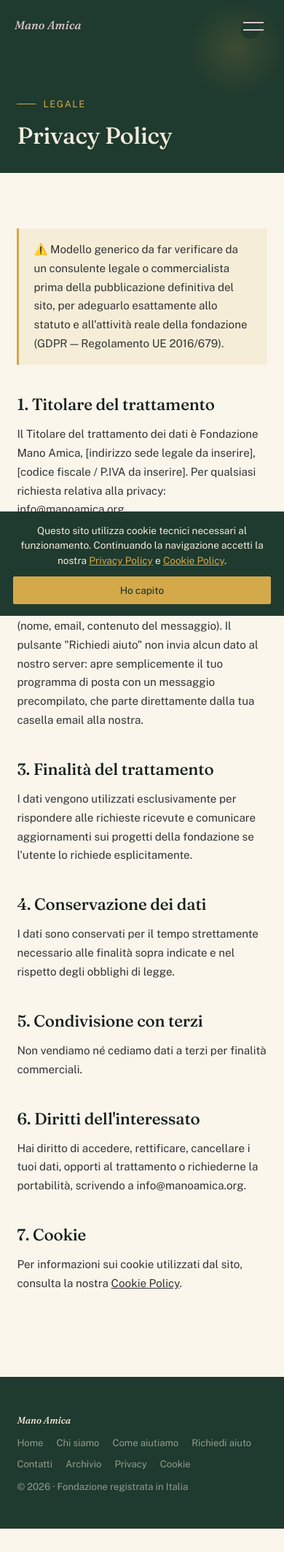
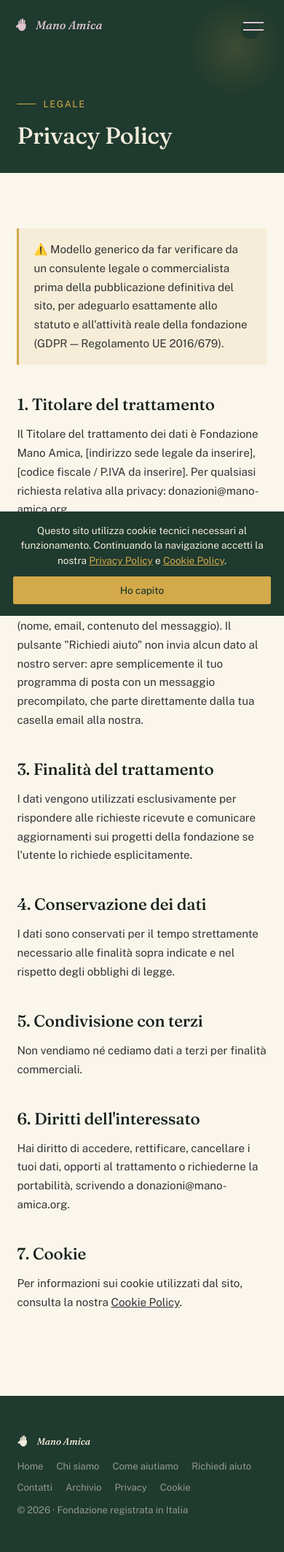
Before and after one commit to merite21/Mano-Amica, a PHP site: page /privacy.html in a window 390 px wide. Shown: the whole page at 73% size. Before the commit the page ends 2095 px from the top, so only its background shows below. Run offline with PHP 8.4, Linux system fonts and the light colour scheme.

Commit message:
Corrige l'email de contact, retire le faux numéro, ajuste des photos et ajoute un logo
- contatti.html/privacy.html/config.php : remplace le placeholder
  info@manoamica.org par la vraie adresse donazioni@mano-amica.org,
  et retire le numéro de téléphone factice (+39 0X XXXX XXXX)
- Ajuste le cadrage de plusieurs photos de groupe (object-position)
  pour éviter de couper des visages importants dans les vignettes
  carrées : hero (mobile), gallery-kids-1/2, gallery-doni-3
- Crée un logo original pour Mano Amica : une main ouverte stylisée
  (SVG), utilisée comme favicon et à côté du nom du site dans la
  barre de navigation et le footer de toutes les pages

```diff
--- a/assets/lang/en.json
+++ b/assets/lang/en.json
@@ -79,7 +79,6 @@
   "co_ph_msg": "Write your message here...",
   "co_submit": "Send message",
   "co_k_email": "Email",
-  "co_k_phone": "Phone",
   "co_k_address": "Address",
   "co_k_social": "Social",
   "co_v_address": "Italy",
--- a/assets/lang/fr.json
+++ b/assets/lang/fr.json
@@ -79,7 +79,6 @@
   "co_ph_msg": "Écrivez votre message ici...",
   "co_submit": "Envoyer le message",
   "co_k_email": "Email",
-  "co_k_phone": "Téléphone",
   "co_k_address": "Siège",
   "co_k_social": "Réseaux sociaux",
   "co_v_address": "Italie",
--- a/assets/lang/it.json
+++ b/assets/lang/it.json
@@ -79,7 +79,6 @@
   "co_ph_msg": "Scrivi qui il tuo messaggio...",
   "co_submit": "Invia messaggio",
   "co_k_email": "Email",
-  "co_k_phone": "Telefono",
   "co_k_address": "Sede",
   "co_k_social": "Social",
   "co_v_address": "Italia",
--- a/assets/styles.css
+++ b/assets/styles.css
@@ -40,6 +40,16 @@ img{display:block; max-width:100%;}
   color:#fff;
   text-decoration:none;
   letter-spacing:0.01em;
+  display:inline-flex;
+  align-items:center;
+  gap:9px;
+}
+.logo-mark{
+  width:20px; height:24px;
+  flex-shrink:0;
+}
+footer strong .logo-mark{
+  width:18px; height:22px;
 }
 .thread-toggle{
   width:52px; height:40px;
@@ -186,7 +196,7 @@ img{display:block; max-width:100%;}
   position:relative; z-index:1;
 }
 .hero-photo img{
-  width:100%; height:100%; object-fit:cover; display:block;
+  width:100%; height:100%; object-fit:cover; object-position:center top; display:block;
 }
 .hero-photo::after{
   content:''; position:absolute; inset:0;
@@ -330,7 +340,7 @@ footer{
   padding:6vh 6vw; font-size:.82rem;
   display:flex; justify-content:space-between; flex-wrap:wrap; gap:12px;
 }
-footer strong{ color:var(--cream); font-family:'Fraunces',serif; font-style:italic; font-weight:500; }
+footer strong{ color:var(--cream); font-family:'Fraunces',serif; font-style:italic; font-weight:500; display:inline-flex; align-items:center; gap:9px; }
 footer nav{ display:flex; gap:22px; flex-wrap:wrap; }
 footer nav a{ text-decoration:none; color:rgba(243,236,220,.55); transition:color .25s ease; }
 footer nav a:hover{ color:var(--gold); }
--- a/chi-siamo.html
+++ b/chi-siamo.html
@@ -16,7 +16,7 @@
 <body>
 
   <div class="topbar">
-    <a href="index.html" class="logo">Mano Amica</a>
+    <a href="index.html" class="logo"><svg class="logo-mark" viewBox="0 0 100 120" aria-hidden="true" focusable="false"><g fill="currentColor"><rect x="26" y="34" width="10" height="34" rx="5"/><rect x="38" y="22" width="10" height="46" rx="5"/><rect x="50" y="16" width="10" height="52" rx="5"/><rect x="62" y="26" width="10" height="42" rx="5"/><path d="M22 62 Q22 100 50 102 Q78 100 78 62 L78 56 Q50 50 22 56 Z"/><rect x="0" y="0" width="34" height="15" rx="7.5" transform="translate(6,68) rotate(-28)"/></g></svg><span>Mano Amica</span></a>
     <button class="thread-toggle" id="toggle" aria-label="Apri il menu"><span></span><span></span></button>
   </div>
 
@@ -77,7 +77,7 @@
   </section>
 
   <footer>
-    <strong>Mano Amica</strong>
+    <strong><svg class="logo-mark" viewBox="0 0 100 120" aria-hidden="true" focusable="false"><g fill="currentColor"><rect x="26" y="34" width="10" height="34" rx="5"/><rect x="38" y="22" width="10" height="46" rx="5"/><rect x="50" y="16" width="10" height="52" rx="5"/><rect x="62" y="26" width="10" height="42" rx="5"/><path d="M22 62 Q22 100 50 102 Q78 100 78 62 L78 56 Q50 50 22 56 Z"/><rect x="0" y="0" width="34" height="15" rx="7.5" transform="translate(6,68) rotate(-28)"/></g></svg><span>Mano Amica</span></strong>
     <nav><a href="index.html" data-i18n="nav_home">Home</a><a href="chi-siamo.html" data-i18n="nav_chi_siamo">Chi siamo</a><a href="come-aiutiamo.html" data-i18n="nav_come_aiutiamo">Come aiutiamo</a><a href="dona-ora.html" data-i18n="nav_dona_ora">Richiedi aiuto</a><a href="contatti.html" data-i18n="nav_contatti">Contatti</a><a href="archivio.html" data-i18n="nav_archivio">Archivio</a><a href="privacy.html">Privacy</a><a href="cookie-policy.html">Cookie</a></nav>
     <span data-i18n="footer_copyright">© 2026 · Fondazione registrata in Italia</span>
   </footer>
--- a/config.php
+++ b/config.php
@@ -7,4 +7,4 @@ define('SITE_URL', 'http://localhost:8000');
 // ATTENTION : en local (MAMP / php -S), l'envoi d'email réel ne fonctionne généralement pas
 // (il n'y a pas de serveur mail configuré sur ta machine) — c'est normal de voir une erreur
 // en local. Une fois hébergé chez un vrai hébergeur PHP, ça enverra pour de vrai.
-define('CONTACT_EMAIL', 'info@manoamica.org');
+define('CONTACT_EMAIL', 'donazioni@mano-amica.org');
--- a/cookie-policy.html
+++ b/cookie-policy.html
@@ -23,7 +23,7 @@
 <body>
 
   <div class="topbar">
-    <a href="index.html" class="logo">Mano Amica</a>
+    <a href="index.html" class="logo"><svg class="logo-mark" viewBox="0 0 100 120" aria-hidden="true" focusable="false"><g fill="currentColor"><rect x="26" y="34" width="10" height="34" rx="5"/><rect x="38" y="22" width="10" height="46" rx="5"/><rect x="50" y="16" width="10" height="52" rx="5"/><rect x="62" y="26" width="10" height="42" rx="5"/><path d="M22 62 Q22 100 50 102 Q78 100 78 62 L78 56 Q50 50 22 56 Z"/><rect x="0" y="0" width="34" height="15" rx="7.5" transform="translate(6,68) rotate(-28)"/></g></svg><span>Mano Amica</span></a>
     <button class="thread-toggle" id="toggle" aria-label="Apri il menu"><span></span><span></span></button>
   </div>
 
@@ -67,7 +67,7 @@
   </div>
 
   <footer>
-    <strong>Mano Amica</strong>
+    <strong><svg class="logo-mark" viewBox="0 0 100 120" aria-hidden="true" focusable="false"><g fill="currentColor"><rect x="26" y="34" width="10" height="34" rx="5"/><rect x="38" y="22" width="10" height="46" rx="5"/><rect x="50" y="16" width="10" height="52" rx="5"/><rect x="62" y="26" width="10" height="42" rx="5"/><path d="M22 62 Q22 100 50 102 Q78 100 78 62 L78 56 Q50 50 22 56 Z"/><rect x="0" y="0" width="34" height="15" rx="7.5" transform="translate(6,68) rotate(-28)"/></g></svg><span>Mano Amica</span></strong>
     <nav><a href="index.html" data-i18n="nav_home">Home</a><a href="chi-siamo.html" data-i18n="nav_chi_siamo">Chi siamo</a><a href="come-aiutiamo.html" data-i18n="nav_come_aiutiamo">Come aiutiamo</a><a href="dona-ora.html" data-i18n="nav_dona_ora">Richiedi aiuto</a><a href="contatti.html" data-i18n="nav_contatti">Contatti</a><a href="archivio.html" data-i18n="nav_archivio">Archivio</a><a href="privacy.html">Privacy</a><a href="cookie-policy.html">Cookie</a></nav>
     <span data-i18n="footer_copyright">© 2026 · Fondazione registrata in Italia</span>
   </footer>
--- a/dona-ora.html
+++ b/dona-ora.html
@@ -16,7 +16,7 @@
 <body>
 
   <div class="topbar">
-    <a href="index.html" class="logo">Mano Amica</a>
+    <a href="index.html" class="logo"><svg class="logo-mark" viewBox="0 0 100 120" aria-hidden="true" focusable="false"><g fill="currentColor"><rect x="26" y="34" width="10" height="34" rx="5"/><rect x="38" y="22" width="10" height="46" rx="5"/><rect x="50" y="16" width="10" height="52" rx="5"/><rect x="62" y="26" width="10" height="42" rx="5"/><path d="M22 62 Q22 100 50 102 Q78 100 78 62 L78 56 Q50 50 22 56 Z"/><rect x="0" y="0" width="34" height="15" rx="7.5" transform="translate(6,68) rotate(-28)"/></g></svg><span>Mano Amica</span></a>
     <button class="thread-toggle" id="toggle" aria-label="Apri il menu"><span></span><span></span></button>
   </div>
 
@@ -71,7 +71,7 @@
   </section>
 
   <footer>
-    <strong>Mano Amica</strong>
+    <strong><svg class="logo-mark" viewBox="0 0 100 120" aria-hidden="true" focusable="false"><g fill="currentColor"><rect x="26" y="34" width="10" height="34" rx="5"/><rect x="38" y="22" width="10" height="46" rx="5"/><rect x="50" y="16" width="10" height="52" rx="5"/><rect x="62" y="26" width="10" height="42" rx="5"/><path d="M22 62 Q22 100 50 102 Q78 100 78 62 L78 56 Q50 50 22 56 Z"/><rect x="0" y="0" width="34" height="15" rx="7.5" transform="translate(6,68) rotate(-28)"/></g></svg><span>Mano Amica</span></strong>
     <nav><a href="index.html" data-i18n="nav_home">Home</a><a href="chi-siamo.html" data-i18n="nav_chi_siamo">Chi siamo</a><a href="come-aiutiamo.html" data-i18n="nav_come_aiutiamo">Come aiutiamo</a><a href="dona-ora.html" data-i18n="nav_dona_ora">Richiedi aiuto</a><a href="contatti.html" data-i18n="nav_contatti">Contatti</a><a href="archivio.html" data-i18n="nav_archivio">Archivio</a><a href="privacy.html">Privacy</a><a href="cookie-policy.html">Cookie</a></nav>
     <span data-i18n="footer_copyright">© 2026 · Fondazione registrata in Italia</span>
   </footer>
--- a/index.html
+++ b/index.html
@@ -16,7 +16,7 @@
 <body>
 
   <div class="topbar">
-    <a href="index.html" class="logo">Mano Amica</a>
+    <a href="index.html" class="logo"><svg class="logo-mark" viewBox="0 0 100 120" aria-hidden="true" focusable="false"><g fill="currentColor"><rect x="26" y="34" width="10" height="34" rx="5"/><rect x="38" y="22" width="10" height="46" rx="5"/><rect x="50" y="16" width="10" height="52" rx="5"/><rect x="62" y="26" width="10" height="42" rx="5"/><path d="M22 62 Q22 100 50 102 Q78 100 78 62 L78 56 Q50 50 22 56 Z"/><rect x="0" y="0" width="34" height="15" rx="7.5" transform="translate(6,68) rotate(-28)"/></g></svg><span>Mano Amica</span></a>
     <button class="thread-toggle" id="toggle" aria-label="Apri il menu"><span></span><span></span></button>
   </div>
 
@@ -62,7 +62,7 @@
   </section>
 
   <footer>
-    <strong>Mano Amica</strong>
+    <strong><svg class="logo-mark" viewBox="0 0 100 120" aria-hidden="true" focusable="false"><g fill="currentColor"><rect x="26" y="34" width="10" height="34" rx="5"/><rect x="38" y="22" width="10" height="46" rx="5"/><rect x="50" y="16" width="10" height="52" rx="5"/><rect x="62" y="26" width="10" height="42" rx="5"/><path d="M22 62 Q22 100 50 102 Q78 100 78 62 L78 56 Q50 50 22 56 Z"/><rect x="0" y="0" width="34" height="15" rx="7.5" transform="translate(6,68) rotate(-28)"/></g></svg><span>Mano Amica</span></strong>
     <nav><a href="index.html" data-i18n="nav_home">Home</a><a href="chi-siamo.html" data-i18n="nav_chi_siamo">Chi siamo</a><a href="come-aiutiamo.html" data-i18n="nav_come_aiutiamo">Come aiutiamo</a><a href="dona-ora.html" data-i18n="nav_dona_ora">Richiedi aiuto</a><a href="contatti.html" data-i18n="nav_contatti">Contatti</a><a href="archivio.html" data-i18n="nav_archivio">Archivio</a><a href="privacy.html">Privacy</a><a href="cookie-policy.html">Cookie</a></nav>
     <span data-i18n="footer_copyright">© 2026 · Fondazione registrata in Italia</span>
   </footer>
--- a/privacy.html
+++ b/privacy.html
@@ -21,7 +21,7 @@
 <body>
 
   <div class="topbar">
-    <a href="index.html" class="logo">Mano Amica</a>
+    <a href="index.html" class="logo"><svg class="logo-mark" viewBox="0 0 100 120" aria-hidden="true" focusable="false"><g fill="currentColor"><rect x="26" y="34" width="10" height="34" rx="5"/><rect x="38" y="22" width="10" height="46" rx="5"/><rect x="50" y="16" width="10" height="52" rx="5"/><rect x="62" y="26" width="10" height="42" rx="5"/><path d="M22 62 Q22 100 50 102 Q78 100 78 62 L78 56 Q50 50 22 56 Z"/><rect x="0" y="0" width="34" height="15" rx="7.5" transform="translate(6,68) rotate(-28)"/></g></svg><span>Mano Amica</span></a>
     <button class="thread-toggle" id="toggle" aria-label="Apri il menu"><span></span><span></span></button>
   </div>
 
@@ -50,7 +50,7 @@
     <p class="legal-note">⚠️ Modello generico da far verificare da un consulente legale o commercialista prima della pubblicazione definitiva del sito, per adeguarlo esattamente allo statuto e all'attività reale della fondazione (GDPR — Regolamento UE 2016/679).</p>
 
     <h2>1. Titolare del trattamento</h2>
-    <p>Il Titolare del trattamento dei dati è Fondazione Mano Amica, [indirizzo sede legale da inserire], [codice fiscale / P.IVA da inserire]. Per qualsiasi richiesta relativa alla privacy: info@manoamica.org.</p>
+    <p>Il Titolare del trattamento dei dati è Fondazione Mano Amica, [indirizzo sede legale da inserire], [codice fiscale / P.IVA da inserire]. Per qualsiasi richiesta relativa alla privacy: donazioni@mano-amica.org.</p>
 
     <h2>2. Dati raccolti</h2>
     <p>Raccogliamo i dati che ci fornisci volontariamente tramite il modulo di contatto (nome, email, contenuto del messaggio). Il pulsante "Richiedi aiuto" non invia alcun dato al nostro server: apre semplicemente il tuo programma di posta con un messaggio precompilato, che parte direttamente dalla tua casella email alla nostra.</p>
@@ -65,14 +65,14 @@
     <p>Non vendiamo né cediamo dati a terzi per finalità commerciali.</p>
 
     <h2>6. Diritti dell'interessato</h2>
-    <p>Hai diritto di accedere, rettificare, cancellare i tuoi dati, opporti al trattamento o richiederne la portabilità, scrivendo a info@manoamica.org.</p>
+    <p>Hai diritto di accedere, rettificare, cancellare i tuoi dati, opporti al trattamento o richiederne la portabilità, scrivendo a donazioni@mano-amica.org.</p>
 
     <h2>7. Cookie</h2>
     <p>Per informazioni sui cookie utilizzati dal sito, consulta la nostra <a href="cookie-policy.html">Cookie Policy</a>.</p>
   </div>
 
   <footer>
-    <strong>Mano Amica</strong>
+    <strong><svg class="logo-mark" viewBox="0 0 100 120" aria-hidden="true" focusable="false"><g fill="currentColor"><rect x="26" y="34" width="10" height="34" rx="5"/><rect x="38" y="22" width="10" height="46" rx="5"/><rect x="50" y="16" width="10" height="52" rx="5"/><rect x="62" y="26" width="10" height="42" rx="5"/><path d="M22 62 Q22 100 50 102 Q78 100 78 62 L78 56 Q50 50 22 56 Z"/><rect x="0" y="0" width="34" height="15" rx="7.5" transform="translate(6,68) rotate(-28)"/></g></svg><span>Mano Amica</span></strong>
     <nav><a href="index.html" data-i18n="nav_home">Home</a><a href="chi-siamo.html" data-i18n="nav_chi_siamo">Chi siamo</a><a href="come-aiutiamo.html" data-i18n="nav_come_aiutiamo">Come aiutiamo</a><a href="dona-ora.html" data-i18n="nav_dona_ora">Richiedi aiuto</a><a href="contatti.html" data-i18n="nav_contatti">Contatti</a><a href="archivio.html" data-i18n="nav_archivio">Archivio</a><a href="privacy.html">Privacy</a><a href="cookie-policy.html">Cookie</a></nav>
     <span data-i18n="footer_copyright">© 2026 · Fondazione registrata in Italia</span>
   </footer>
```
Also changed, not shown: archivio.html (+5 -5 lines), come-aiutiamo.html (+4 -4 lines), contatti.html (+3 -4 lines), assets/favicon.svg.
